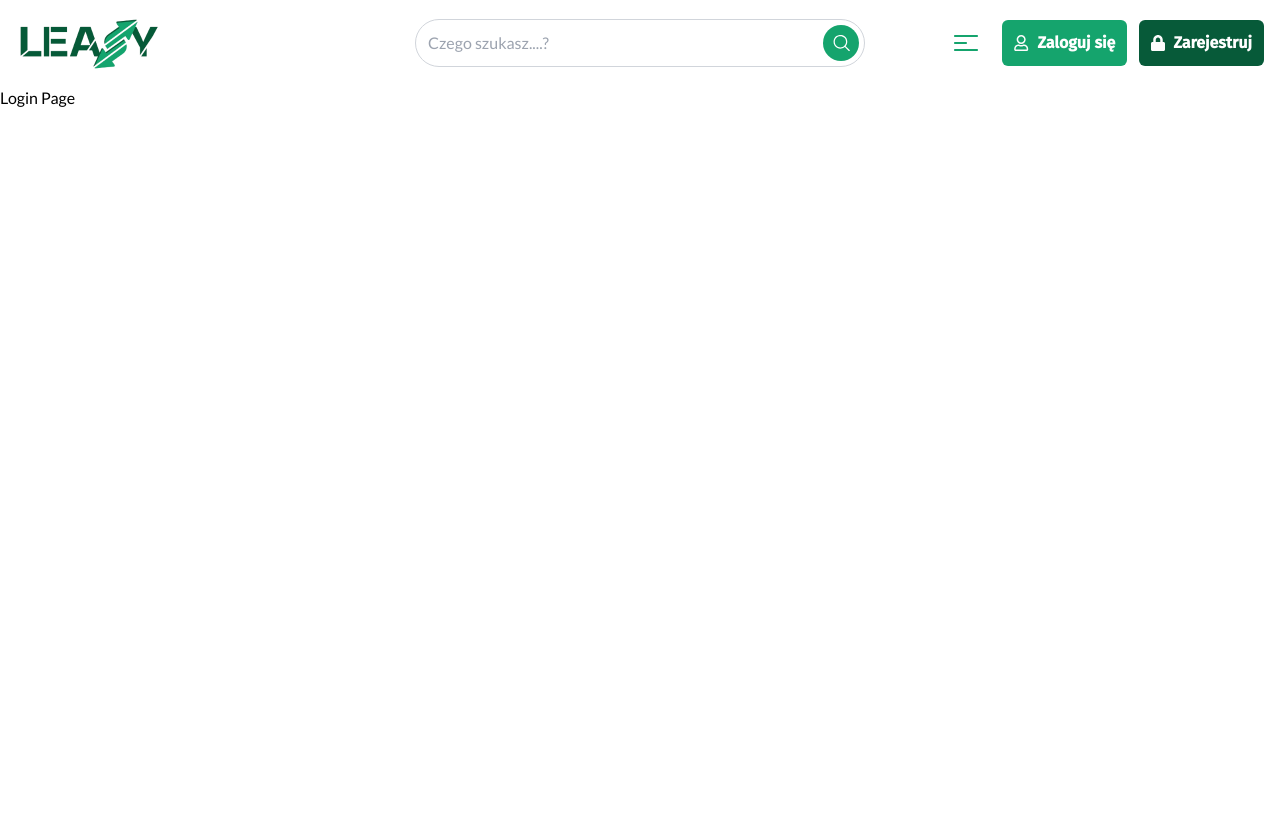
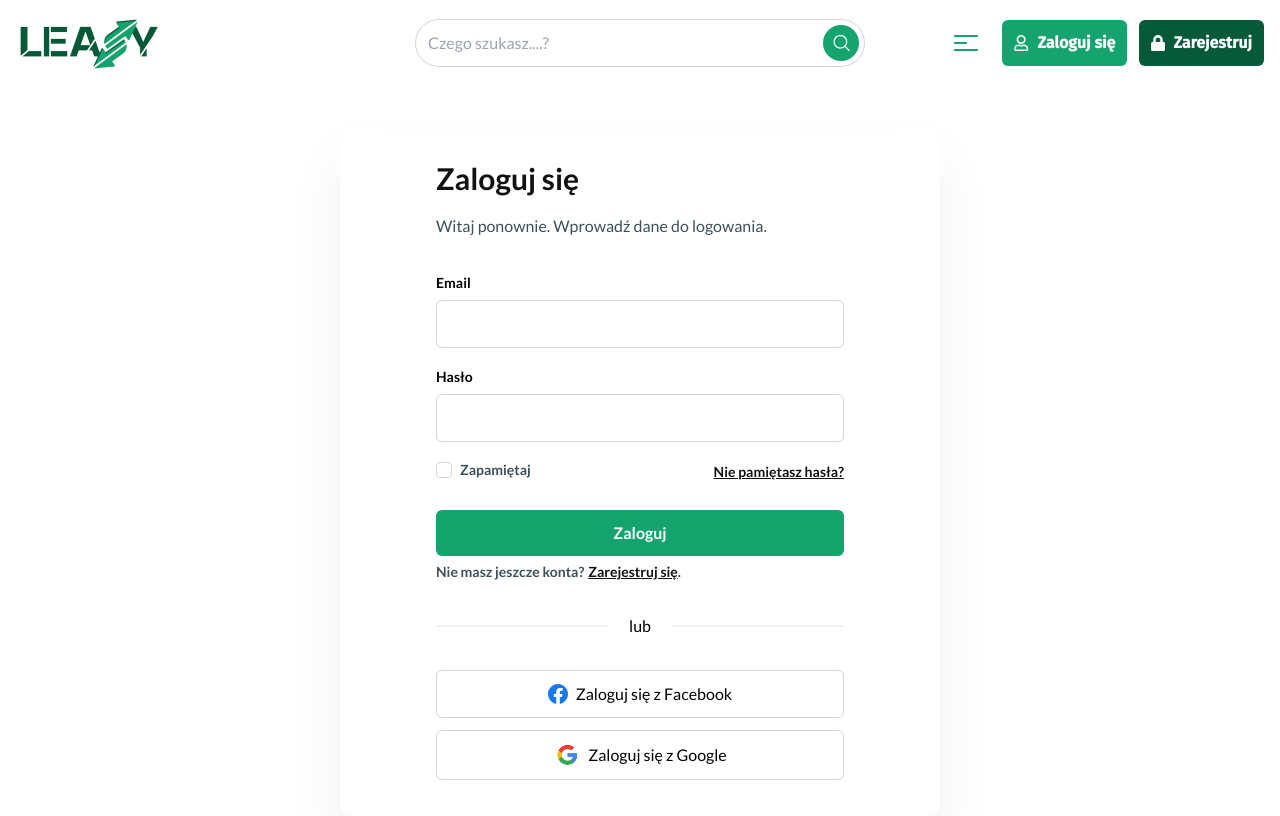
Before and after one commit to nazar-koltsun/leasy, a Next.js app: page /login in a window 1280 px wide. Built offline with nearby package versions, Linux system fonts and the light colour scheme.

Commit message:
Login page is ready for desktop

```diff
--- a/app/globals.css
+++ b/app/globals.css
@@ -7,6 +7,35 @@
   --light-silver: #d1d5db;
   --lotion: #fcfcfc;
   --sonic-silver: #7b7373;
+  --dark-slate-gray: #3b505a;
+  --bright-gray: #e5e7eb;
   --green: #15a46d;
   --castleton-green: #075a39;
+  --chinese-black: #111111;
 }
+
+input[type='checkbox'] {
+  position: relative;
+  appearance: none;
+  -webkit-appearance: none;
+  display: flex;
+  border: 1px solid var(--light-silver);
+  border-radius: 4px;
+}
+
+input[type='checkbox']::before {
+  content: '';
+  position: absolute;
+  opacity: 0;
+  top: 50%;
+  left: 50%;
+  width: 15px;
+  height: 15px;
+  clip-path: polygon(20% 50%, 40% 70%, 85% 15%, 100% 30%, 40% 90%, 10% 60%);
+  transform: translate(-50%, -50%);
+  background-color: var(--castleton-green);
+}
+
+input[type='checkbox']:checked::before {
+  opacity: 1;
+}
--- a/app/login/page.jsx
+++ b/app/login/page.jsx
@@ -1,7 +1,43 @@
+'use client';
+
+import Image from 'next/image';
+import Card from '@/components/Card';
+import FormTitle from '@/components/FormTitle';
+import Button from '@/components/Button';
+import LoginForm from '@/components/LoginForm';
+import FacebookIcon from '@/components/icons/FacebookIcon';
+import GoogleIcon from '@/assets/google.png';
 
 const LoginPage = () => {
   return (
-    <div className="text-[var(--font-geist-sans)]">Login Page</div>
+    <div className="px-4">
+      <Card className="max-w-[600px] mx-auto mt-11 pt-6 pb-9 px-24">
+        <FormTitle>Zaloguj się</FormTitle>
+
+        <p className="mt-3 text-darkSlateGray">
+          Witaj ponownie. Wprowadź dane do logowania.
+        </p>
+
+        <LoginForm />
+
+        <div
+          className="relative mt-8 flex justify-center items-center
+          before:content-[''] before:absolute before:left-0 before:top-1/2 before:-translate-y-1/2 before:w-full before:h-[1px] before:bg-brightGray"
+        >
+          <span className="relative z-10 px-5 block bg-white">lub</span>
+        </div>
+
+        <div className="mt-8 space-y-3">
+          <Button variant="bordered" className="w-full">
+            <FacebookIcon /> Zaloguj się z Facebook
+          </Button>
+
+          <Button variant="bordered" className="w-full">
+            <Image src={GoogleIcon} width={27} height={27} alt='Google' /> Zaloguj się z Google
+          </Button>
+        </div>
+      </Card>
+    </div>
   );
 };
 
--- a/components/Button.jsx
+++ b/components/Button.jsx
@@ -16,8 +16,7 @@ const Button = ({
     flat: 'text-black p-0',
     default: 'bg-green hover:bg-[#0d7a50]',
     secondary: 'bg-castletonGreen hover:bg-[#06452c]',
-    // bordered:
-    //   'text-[var(--jungle-green)] py-[12px] border border-[var(--jungle-green)] hover:bg-[var(--jungle-green)] hover:text-white',
+    bordered: 'text-black font-normal border border-lightSilver hover:border-black',
   };
 
   let button = null;
--- /dev/null
+++ b/components/FormAgreementCheckbox.jsx
@@ -0,0 +1,27 @@
+import { cn } from '../lib/utils';
+
+const FormAgreementCheckbox = ({
+  name = 'agreement',
+  checked = false,
+  label,
+  className = '',
+  ...props
+}) => {
+  return (
+    <div className={cn('flex gap-2 items-center', className)}>
+      <input
+        type="checkbox"
+        id={name}
+        name={name}
+        checked={checked}
+        className="w-4 h-4 shrink-0"
+        {...props}
+      />
+      <label htmlFor={name} className="text-darkSlateGray text-sm leading-[24px] font-bold">
+        {label}
+      </label>
+    </div>
+  );
+};
+
+export default FormAgreementCheckbox;
--- /dev/null
+++ b/components/FormLabel.jsx
@@ -0,0 +1,11 @@
+import { cn } from '@/lib/utils';
+
+const FormLabel = ({ htmlFor, children, className = '' }) => {
+  return (
+    <label className={cn("text-black text-sm font-bold", className)} htmlFor={htmlFor}>
+      {children}
+    </label>
+  );
+};
+
+export default FormLabel;
--- /dev/null
+++ b/components/FormTitle.jsx
@@ -0,0 +1,9 @@
+import { cn } from '@/lib/utils';
+
+const FormTitle = ({tag: Tag = 'h1', className, children}) => {
+  return (
+    <Tag className={cn('text-[30px] leading-[48px] font-bold text-chineseBlack', className)}>{children}</Tag>
+  )
+}
+
+export default FormTitle;
--- /dev/null
+++ b/components/LoginForm.jsx
@@ -0,0 +1,79 @@
+import { useState } from 'react';
+import FormInput from '@/components/FormInput';
+import FormLabel from '@/components/FormLabel';
+import FormAgreementCheckbox from '@/components/FormAgreementCheckbox';
+import Link from 'next/link';
+import Button from '@/components/Button';
+
+const LoginForm = () => {
+  const [formData, setFormData] = useState({
+    email: '',
+    password: '',
+    rememberData: false,
+  });
+
+  const onFieldChange = (fieldName, newValue) => {
+    setFormData((prevData) => ({ ...prevData, [fieldName]: newValue }));
+  };
+
+  const onFormSubmit = (e) => {
+    e.preventDefault();
+  };
+
+  return (
+    <form onSubmit={onFormSubmit} className="mt-8">
+      <div className="space-y-4">
+        <div className="space-y-[6px]">
+          <FormLabel htmlFor="email">Email</FormLabel>
+          <FormInput
+            id="email"
+            type="email"
+            value={formData.email}
+            onChange={(e) => onFieldChange('email', e.target.value)}
+          />
+        </div>
+
+        <div className="space-y-[6px]">
+          <FormLabel htmlFor="password">Hasło</FormLabel>
+          <FormInput
+            id="password"
+            type="password"
+            value={formData.password}
+            onChange={(e) => onFieldChange('password', e.target.value)}
+          />
+        </div>
+
+        <div className="flex justify-between items-end gap-4">
+          <FormAgreementCheckbox
+            checked={formData.rememberData}
+            name="remember-data"
+            label="Zapamiętaj"
+            onChange={(e) => onFieldChange('rememberData', e.target.checked)}
+          />
+
+          <Link
+            href="/forgot-password"
+            className="text-sm text-chineseBlack font-bold hover:opacity-60 underline transform transition duration-300 ease-out"
+          >
+            Nie pamiętasz hasła?
+          </Link>
+        </div>
+      </div>
+
+      <Button className="w-full mt-7">Zaloguj</Button>
+
+      <p className="mt-1.5 text-sm text-darkSlateGray font-bold">
+        Nie masz jeszcze konta?
+        <Link
+          href="/signup"
+          className="ml-1 text-chineseBlack hover:opacity-60 underline transform transition duration-300 ease-out"
+        >
+          Zarejestruj się
+        </Link>
+        .
+      </p>
+    </form>
+  );
+};
+
+export default LoginForm;
--- /dev/null
+++ b/components/icons/FacebookIcon.jsx
@@ -0,0 +1,26 @@
+const FacebookIcon = ({
+  width = 20,
+  height = 20,
+  className,
+}) => {
+  return (
+    <svg
+      width={width}
+      height={height}
+      viewBox="0 0 20 20"
+      fill="none"
+      className={className}
+    >
+      <path
+        d="M20 10C20 4.47715 15.5229 0 10 0C4.47715 0 0 4.47715 0 10C0 14.9912 3.65684 19.1283 8.4375 19.8785V12.8906H5.89844V10H8.4375V7.79688C8.4375 5.29063 9.93047 3.90625 12.2146 3.90625C13.3084 3.90625 14.4531 4.10156 14.4531 4.10156V6.5625H13.1922C11.95 6.5625 11.5625 7.3334 11.5625 8.125V10H14.3359L13.8926 12.8906H11.5625V19.8785C16.3432 19.1283 20 14.9912 20 10Z"
+        fill="#1877F1"
+      />
+      <path
+        d="M13.8926 12.8906L14.3359 10H11.5625V8.125C11.5625 7.33418 11.95 6.5625 13.1922 6.5625H14.4531V4.10156C14.4531 4.10156 13.3088 3.90625 12.2146 3.90625C9.93047 3.90625 8.4375 5.29063 8.4375 7.79688V10H5.89844V12.8906H8.4375V19.8785C9.47287 20.0405 10.5271 20.0405 11.5625 19.8785V12.8906H13.8926Z"
+        fill="white"
+      />
+    </svg>
+  );
+};
+
+export default FacebookIcon;
--- a/tailwind.config.mjs
+++ b/tailwind.config.mjs
@@ -18,11 +18,17 @@ const config = {
         lotion: "var(--lotion)",
         green: "var(--green)",
         castletonGreen: "var(--castleton-green)",
+        chineseBlack: "var(--chinese-black)",
+        darkSlateGray: "var(--dark-slate-gray)",
+        brightGray: "var(--bright-gray)",
       },
       screens: {
         'max-1250': { max: '1250px' },
         'max-1100': { max: '1100px' },
         'max-620': { max: '620px' },
+      },
+      boxShadow: {
+        cardShadow: '0 30px 60px 0 rgba(0, 19, 87, 0.06)',
       }
     },
   },
```
Also changed, not shown: assets/google.png (added).
